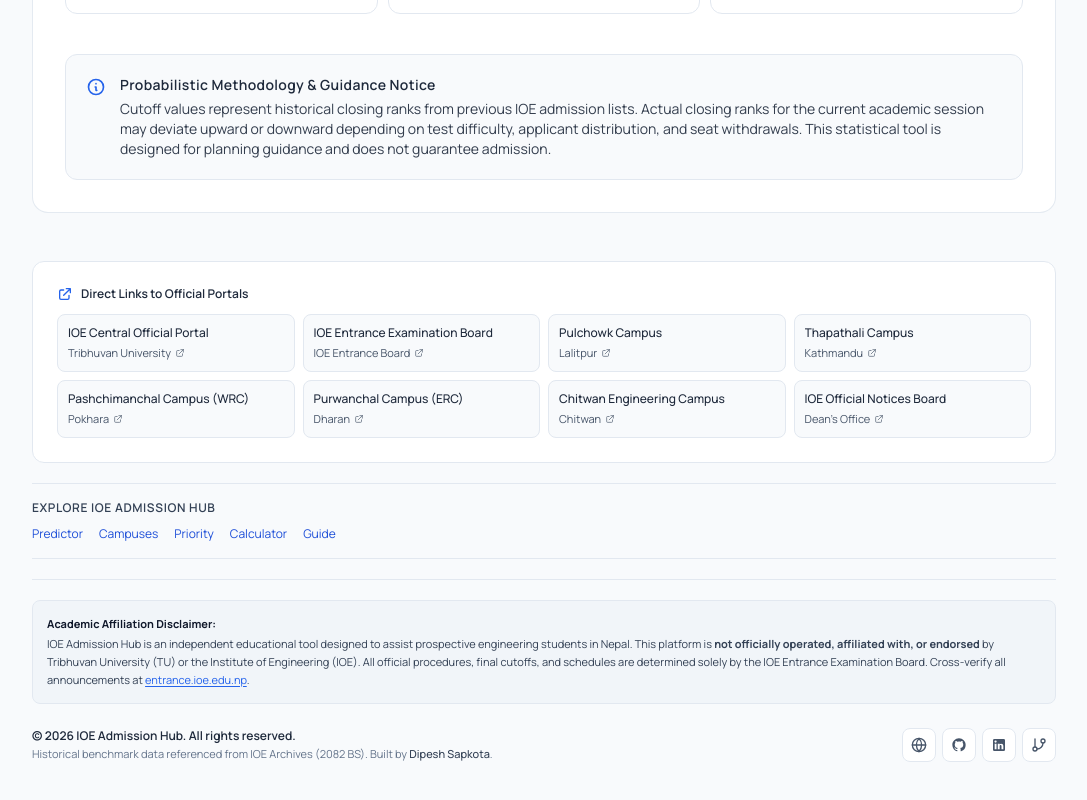
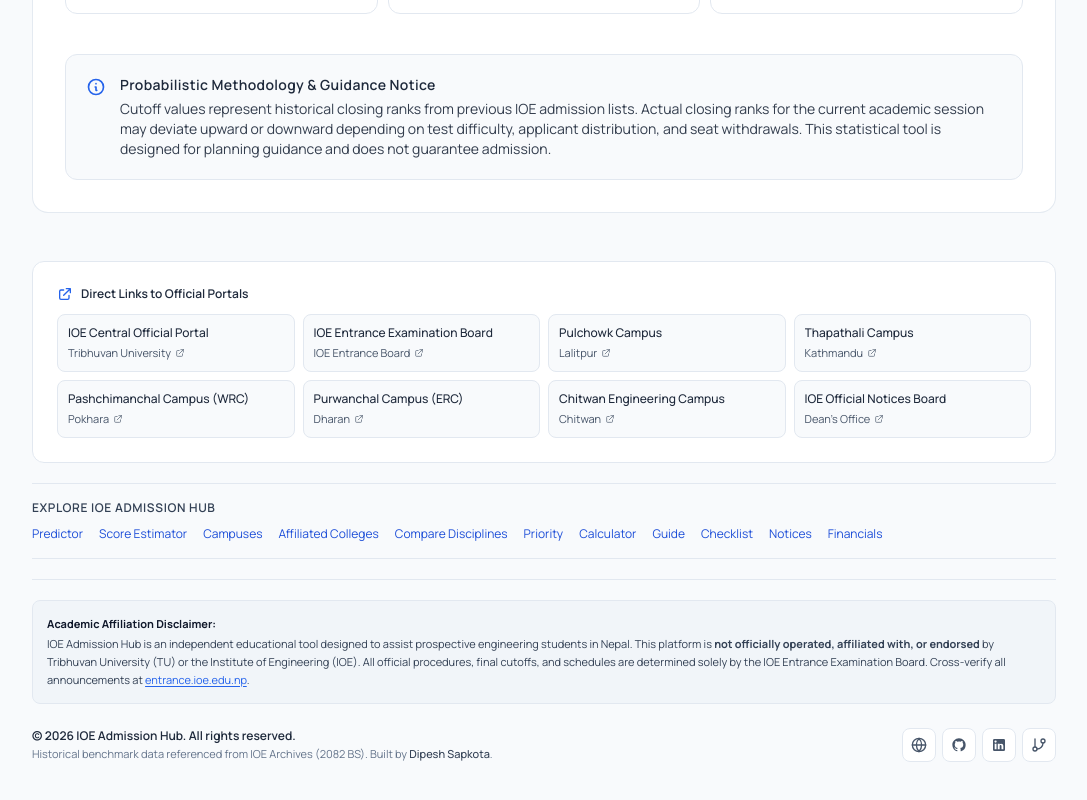
Before and after one commit to Dszae/ioe-admission-guide, a React (Vite) app: page / in a window 1280 px wide. Shown: the part 726-1526 px from the top of the page, without its empty margins (96-1183 px from the left). Built offline with nearby package versions, Linux system fonts and the light colour scheme.

Commit message:
Improve SEO metadata and sitelink discovery

```diff
--- a/index.html
+++ b/index.html
@@ -48,19 +48,71 @@
         "@context": "https://schema.org",
         "@graph": [
           {
+            "@type": "Person",
+            "@id": "https://www.dipeshsapkota7.com.np/#author",
+            "name": "Dipesh Sapkota",
+            "url": "https://www.dipeshsapkota7.com.np/",
+            "sameAs": [
+              "https://github.com/Dszae",
+              "https://www.linkedin.com/in/dipesh-sapkota/"
+            ]
+          },
+          {
+            "@type": "WebSite",
+            "@id": "https://www.dipeshsapkota7.com.np/#website",
+            "url": "https://www.dipeshsapkota7.com.np/",
+            "name": "Dipesh Sapkota",
+            "publisher": {
+              "@id": "https://www.dipeshsapkota7.com.np/#author"
+            }
+          },
+          {
             "@type": "WebApplication",
             "@id": "https://ioe-admission.dipeshsapkota7.com.np/#webapp",
             "name": "IOE Admission Hub",
             "url": "https://ioe-admission.dipeshsapkota7.com.np/",
+              },
+              {
+                "@type": "ListItem",
+                "position": 6,
+                "name": "Score Estimator",
+                "url": "https://ioe-admission.dipeshsapkota7.com.np/?tab=estimator"
+              },
+              {
+                "@type": "ListItem",
+                "position": 7,
+                "name": "Affiliated Colleges",
+                "url": "https://ioe-admission.dipeshsapkota7.com.np/?tab=affiliated"
+              },
+              {
+                "@type": "ListItem",
+                "position": 8,
+                "name": "Compare Disciplines",
+                "url": "https://ioe-admission.dipeshsapkota7.com.np/?tab=compare"
+              },
+              {
+                "@type": "ListItem",
+                "position": 9,
+                "name": "Checklist",
+                "url": "https://ioe-admission.dipeshsapkota7.com.np/?tab=checklist"
+              },
+              {
+                "@type": "ListItem",
+                "position": 10,
+                "name": "Official Notices",
+                "url": "https://ioe-admission.dipeshsapkota7.com.np/?tab=notices"
+              },
+              {
+                "@type": "ListItem",
+                "position": 11,
+                "name": "Financials",
+                "url": "https://ioe-admission.dipeshsapkota7.com.np/?tab=financials"
             "applicationCategory": "EducationalApplication",
             "operatingSystem": "All",
             "inLanguage": "en",
             "description": "Comprehensive admission ecosystem for Tribhuvan University engineering applicants providing rank prediction, campus seat matrices, CBT score calculation, and procedural guidance.",
             "creator": {
-              "@type": "Person",
-              "@id": "https://www.dipeshsapkota7.com.np/#author",
-              "name": "Dipesh Sapkota",
-              "url": "https://www.dipeshsapkota7.com.np/"
+              "@id": "https://www.dipeshsapkota7.com.np/#author"
             }
           },
           {
@@ -70,17 +122,12 @@
             "name": "IOE Admission Hub",
             "alternateName": "IOE Admission Guide by Dipesh Sapkota",
             "isPartOf": {
-              "@type": "WebSite",
-              "@id": "https://www.dipeshsapkota7.com.np/#website",
-              "name": "Dipesh Sapkota",
-              "url": "https://www.dipeshsapkota7.com.np/"
+              "@id": "https://www.dipeshsapkota7.com.np/#website"
             },
             "publisher": {
-              "@type": "Person",
-              "@id": "https://www.dipeshsapkota7.com.np/#author",
-              "name": "Dipesh Sapkota",
-              "url": "https://www.dipeshsapkota7.com.np/"
-            }
+              "@id": "https://www.dipeshsapkota7.com.np/#author"
+            },
+            "sameAs": "https://www.dipeshsapkota7.com.np/"
           },
           {
             "@type": "WebPage",
--- a/src/App.jsx
+++ b/src/App.jsx
@@ -14,6 +14,21 @@ const AdmissionGuide = lazy(() => import('./components/AdmissionGuide'));
 const FacultyCompare = lazy(() => import('./components/FacultyCompare'));
 const AffiliatedColleges = lazy(() => import('./components/AffiliatedColleges'));
 const FinancialsBreakdown = lazy(() => import('./components/FinancialsBreakdown'));
+
+const SITE_ORIGIN = 'https://ioe-admission.dipeshsapkota7.com.np';
+const TAB_SEO = {
+  predictor: ['IOE Rank Predictor | IOE Admission Hub', 'Estimate IOE admission probability by merit rank, campus, program, fee category, quota, and merit-list phase using historical closing ranks.'],
+  calculator: ['IOE CBT Negative Marking Calculator | IOE Admission Hub', 'Calculate your IOE CBT net score out of 140 with the documented negative-marking rules and pass-threshold reference.'],
+  estimator: ['IOE Score-to-Rank Estimator | IOE Admission Hub', 'Estimate an IOE merit-rank bracket from your raw CBT score using historical score-to-rank reference curves.'],
+  campuses: ['IOE Campuses and Seat Matrix | IOE Admission Hub', 'Explore Pulchowk, Thapathali, WRC, ERC, and Chitwan Engineering Campus programs, facilities, and seat capacities.'],
+  affiliated: ['TU-Affiliated Engineering Colleges | IOE Admission Hub', 'Search TU-affiliated private engineering colleges, locations, programs, fee ranges, and reference cutoffs.'],
+  compare: ['Compare IOE Engineering Disciplines | IOE Admission Hub', 'Compare IOE engineering disciplines by curriculum overlap, technical domains, and career outcomes.'],
+  priority: ['IOE Priority Form Optimizer | IOE Admission Hub', 'Generate a balanced Reach, Target, and Safety preference sequence for IOE counseling from your merit rank.'],
+  guide: ['IOE Admission Guide and Counseling Handbook | IOE Admission Hub', 'Read the IOE admission roadmap, merit-list rounds, auto-upgrade rules, seat deposits, and document guidance.'],
+  checklist: ['IOE Admission Checklist | IOE Admission Hub', 'Track the IOE admission process from CBT registration through document verification with a private progress checklist.'],
+  notices: ['IOE Admission Notices and Circulars | IOE Admission Hub', 'Search IOE entrance notices, circulars, quota documents, merit lists, and campus admission updates.'],
+  financials: ['IOE Engineering Fees and Living Costs | IOE Admission Hub', 'Compare four-year tuition and estimated living costs across Regular, Full Fee, and affiliated engineering paths.']
+};
 
 function TabLoadingSkeleton() {
   return (
@@ -78,6 +93,32 @@ export default function App() {
     } catch {}
   }, [activeTab]);
 
+  useEffect(() => {
+    const [title, description] = TAB_SEO[activeTab] || TAB_SEO.predictor;
+    const tabUrl = activeTab === 'predictor' ? `${SITE_ORIGIN}/` : `${SITE_ORIGIN}/?tab=${activeTab}`;
+    const setMeta = (selector, value) => {
+      const element = document.querySelector(selector);
+      if (element) element.setAttribute('content', value);
+    };
+
+    document.title = title;
+    setMeta('meta[name="description"]', description);
+    setMeta('meta[property="og:title"]', title);
+    setMeta('meta[property="og:description"]', description);
+    setMeta('meta[property="og:url"]', tabUrl);
+    setMeta('meta[property="twitter:title"]', title);
+    setMeta('meta[property="twitter:description"]', description);
+    setMeta('meta[property="twitter:url"]', tabUrl);
+
+    let canonical = document.querySelector('link[rel="canonical"]');
+    if (!canonical) {
+      canonical = document.createElement('link');
+      canonical.setAttribute('rel', 'canonical');
+      document.head.appendChild(canonical);
+    }
+    canonical.setAttribute('href', tabUrl);
+  }, [activeTab]);
+
   const handleSendToEstimator = (score) => {
     setEstimatorPreScore(score);
     setActiveTab('estimator');
--- a/src/components/Footer.jsx
+++ b/src/components/Footer.jsx
@@ -45,10 +45,16 @@ export default function Footer({ isDark, showOfficialPortals = false }) {
         </h2>
         <div className="flex flex-wrap gap-x-4 gap-y-2 text-xs">
           <a href="/" className="text-blue-700 hover:text-blue-900 hover:underline">Predictor</a>
+          <a href="/?tab=estimator" className="text-blue-700 hover:text-blue-900 hover:underline">Score Estimator</a>
           <a href="/?tab=campuses" className="text-blue-700 hover:text-blue-900 hover:underline">Campuses</a>
+          <a href="/?tab=affiliated" className="text-blue-700 hover:text-blue-900 hover:underline">Affiliated Colleges</a>
+          <a href="/?tab=compare" className="text-blue-700 hover:text-blue-900 hover:underline">Compare Disciplines</a>
           <a href="/?tab=priority" className="text-blue-700 hover:text-blue-900 hover:underline">Priority</a>
           <a href="/?tab=calculator" className="text-blue-700 hover:text-blue-900 hover:underline">Calculator</a>
           <a href="/?tab=guide" className="text-blue-700 hover:text-blue-900 hover:underline">Guide</a>
+          <a href="/?tab=checklist" className="text-blue-700 hover:text-blue-900 hover:underline">Checklist</a>
+          <a href="/?tab=notices" className="text-blue-700 hover:text-blue-900 hover:underline">Notices</a>
+          <a href="/?tab=financials" className="text-blue-700 hover:text-blue-900 hover:underline">Financials</a>
         </div>
       </nav>
 
```
Also changed, not shown: 1 other file (tests, documents, lock files or other folders).
